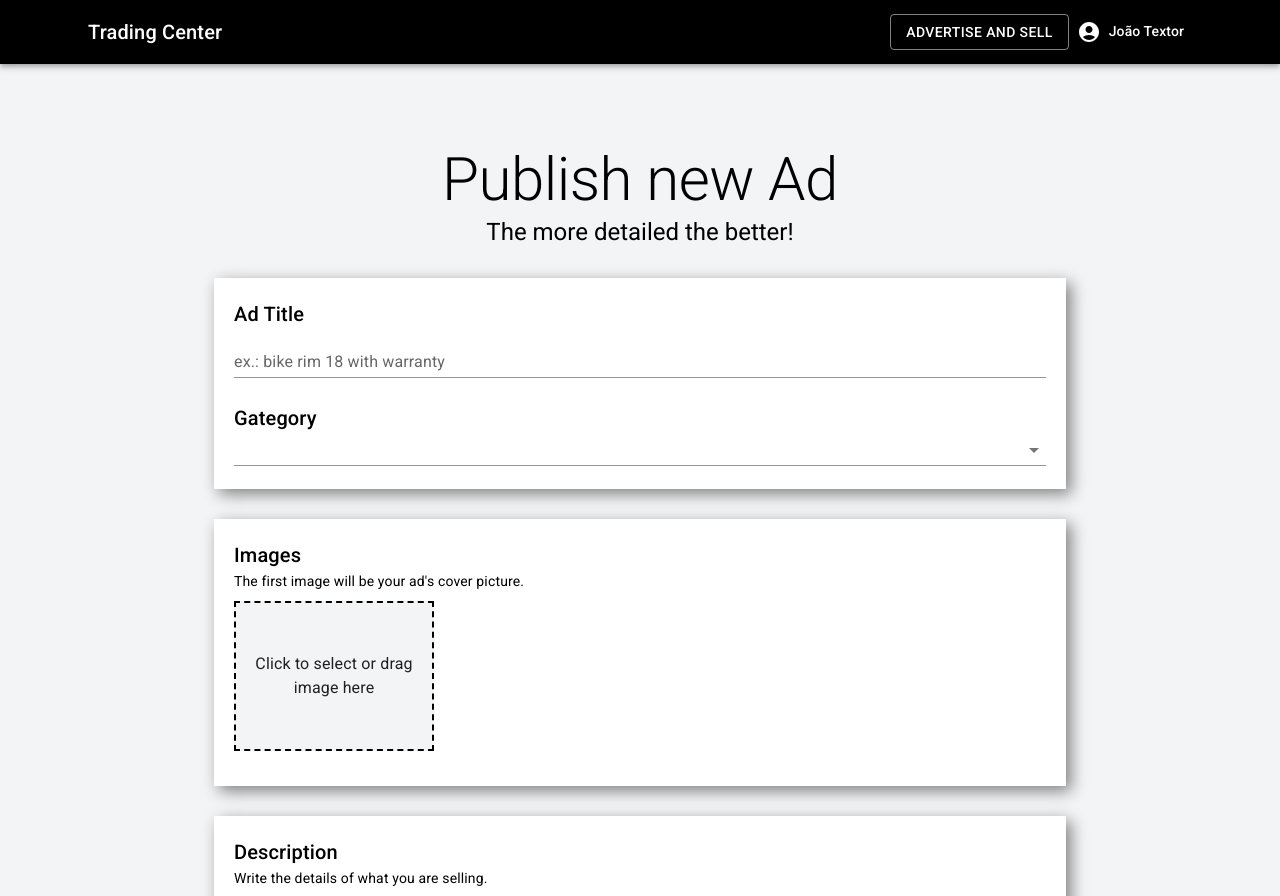
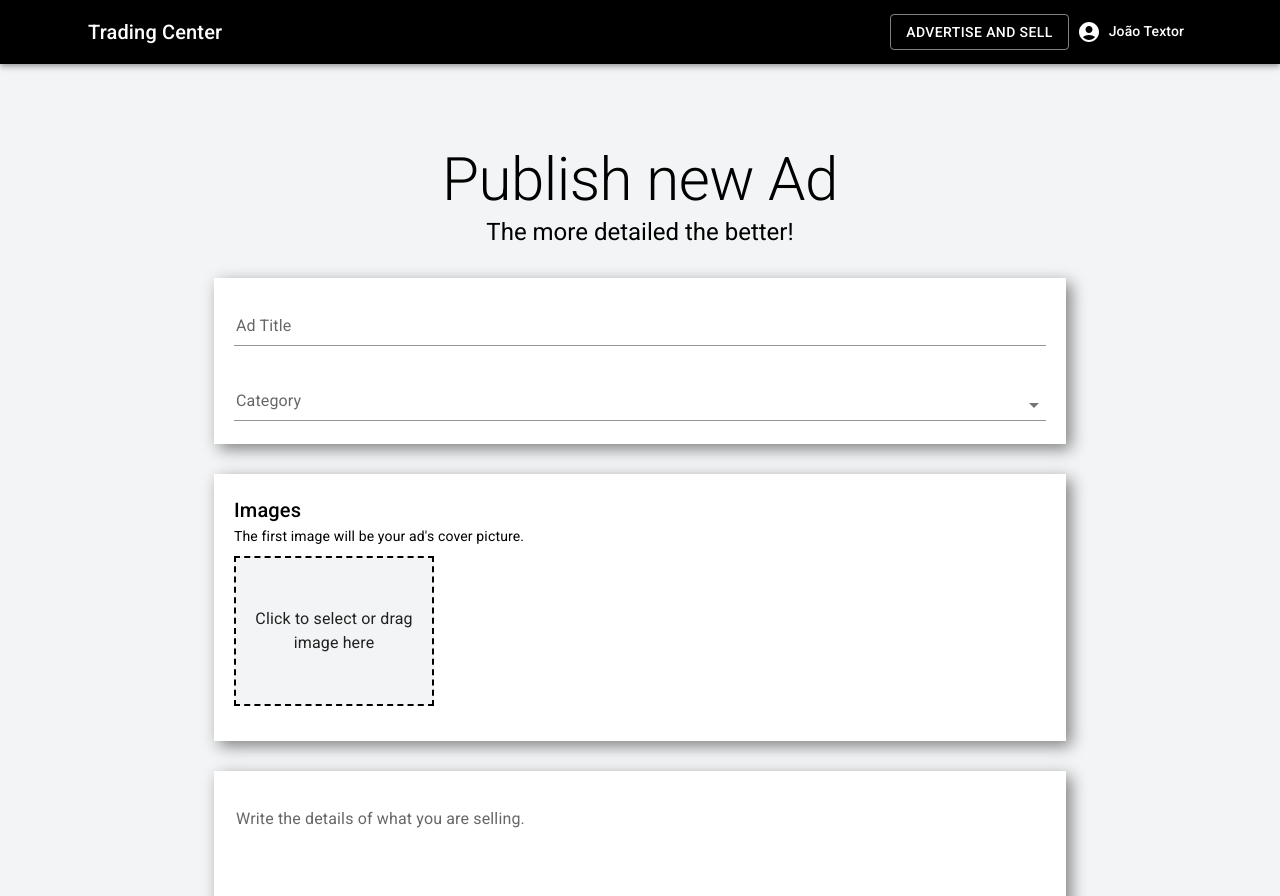
Before and after one commit to joaotextor/trading-center, a Next.js app: page /user/publish in a window 1280 px wide. Shown: the top 896 px of the page. Built offline with nearby package versions, Linux system fonts and the light colour scheme.

Commit message:
Validation on Description. Switching from TextField to Input

```diff
--- a/pages/user/publish.js
+++ b/pages/user/publish.js
@@ -14,6 +14,7 @@ import {
     InputAdornment,
     MenuItem,
     FormHelperText,
+    Input,
 } from '@mui/material'
 import { Container } from '@mui/material'
 
@@ -35,6 +36,13 @@ const classes = {
     thumbImage: `${PREFIX}-thumb-image`,
     thumbMask: `${PREFIX}-thumb-mask`,
     labelMainImage: `${PREFIX}-label-main-image`,
+    inputLabel: {
+        fontWeight: 400,
+        marginLeft: -1.5,
+    },
+    helperText: {
+        marginLeft: 0,
+    }
 }
 
 const MyContainer = styled(Container)(({theme}) => ({
@@ -107,7 +115,10 @@ const validationSchema = yup.object().shape({
         .min(6, 'Write a longer title')
         .max(100, 'Title too large')
         .required('Mandatory field'),
-     category: yup.string().required('Mandatory field')
+     category: yup.string().required('Mandatory field'),
+     description: yup.string()
+        .min(50, "Write a description with at least 50 characters")
+        .required('Mandatory field'),
 })
 
 export default function Publish() {
@@ -148,6 +159,7 @@ export default function Publish() {
                 initialValues={{
                     title: '',
                     category: '',
+                    description: '',
                 }}
                 validationSchema={validationSchema}
                 onSubmit={(values) => {
@@ -176,27 +188,28 @@ export default function Publish() {
 
                             <MyContainer maxWidth="md">
                                 <Box className={classes.box}>
-                                    <Typography component="h6" variant="h6" color="primary">
-                                        Ad Title
-                                    </Typography>
-                                    <TextField
-                                        name="title"
-                                        variant="standard"
-                                        value={values.title}
-                                        onChange={handleChange}
-                                        label="ex.: bike rim 18 with warranty"
+                                    <FormControl
+                                        error={errors.title}
                                         fullWidth
-                                        error={errors.title}
-                                        helperText={errors.title}
+                                    >
+                                        <InputLabel sx={classes.inputLabel}>Ad Title</InputLabel>
+                                        <Input
+                                            name="title"
+                                            variant="standard"
+                                            value={values.title}
+                                            onChange={handleChange}
+                                        />
+                                                                                                           <FormHelperText sx={classes.helperText}>
+                                            {errors.title}
+                                        </FormHelperText>
 
-                                    />
+                                    </FormControl>
                                     <br /><br />
-                                    <Typography component="h6" variant="h6" color="primary">
-                                        Gategory
-                                    </Typography>
                                     <FormControl
                                         error={errors.category}
-                                        fullWidth>
+                                        fullWidth
+                                        >
+                                        <InputLabel sx={classes.inputLabel}>Category</InputLabel>
                                         <Select
                                             name="category"
                                             value={values.category}
@@ -220,7 +233,7 @@ export default function Publish() {
                                             <MenuItem value="Jobs">Jobs</MenuItem>
                                             <MenuItem value="Other">Other</MenuItem>
                                         </Select>
-                                        <FormHelperText>
+                                        <FormHelperText  sx={classes.helperText}>
                                             {errors.category}
                                         </FormHelperText>
                                     </FormControl>
@@ -283,18 +296,24 @@ export default function Publish() {
 
                             <MyContainer className={classes.container} maxWidth="md">
                                 <Box className={classes.box}>
-                                    <Typography component="h6" variant="h6" color="primary">
-                                            Description
-                                    </Typography>
-                                    <Typography component="div" variant="body2" color="primary">
-                                            Write the details of what you are selling.
-                                    </Typography>
-                                    <TextField className={classes.detailsField}
+                                    <FormControl
+                                        error={errors.description}
+                                        fullWidth
+                                    >
+                                        <InputLabel sx={classes.inputLabel}>Write the details of what you are selling.
+                                        </InputLabel>
+                                        <Input className={classes.detailsField}
                                         multiline
+                                        name="description"
+                                        onChange={handleChange}
+                                        value={values.description}
                                         rows={6}
                                         variant="outlined"
-                                        fullWidth
-                                    />
+                                        />
+                                        <FormHelperText sx={classes.helperText}>
+                                            {errors.description}
+                                        </FormHelperText>
+                                    </FormControl>
                                 </Box>
                             </MyContainer>
 
```
